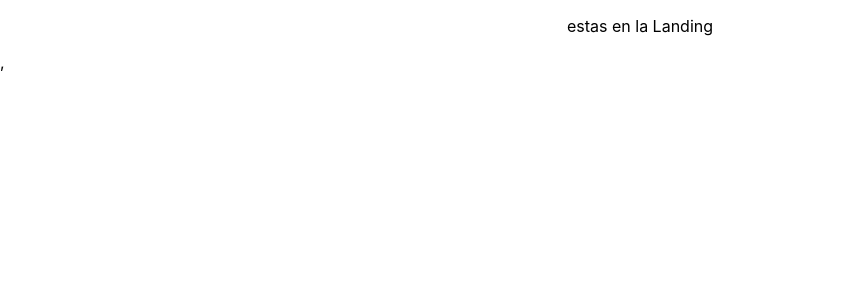
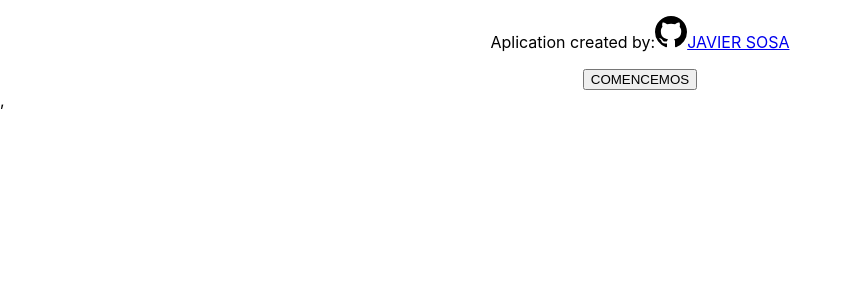
Before and after one commit to JavierSosaAdm/VideoGames, a React (Create React App) app: page / in a window 1280 px wide. Shown: the top 300 px of the page, without its empty margins (0-851 px from the left). Built offline with nearby package versions, Linux system fonts and the light colour scheme.

Commit message:
landing comenzado

```diff
--- a/src/Views/Landing/landing.jsx
+++ b/src/Views/Landing/landing.jsx
@@ -1,9 +1,41 @@
-const Landing = () => {
-    return (
-        <div>
-            <p>estas en la Landing</p>
-        </div>
-    )
+import React, { Component } from 'react';
+import { Navigate } from 'react-router-dom';
+
+class Landing extends Component {
+    constructor(props) {
+        super(props);
+        this.state = {
+            route: null,
+        }
+    }
+    handleNavigate = () => {
+        this.setState({ route: '/home'})
+    }
+    render () {
+        const { route } = this.state;
+
+        if (route) {
+            return <Navigate to={route} replace />
+        };
+
+        return (
+            <>
+                <p>Aplication created by:
+
+                    <a class="AppHeader-logo ml-2" href="https://github.com/JavierSosaAdm" data-hotkey="g d" aria-label="Homepage " data-turbo="false" data-analytics-event="{&quot;category&quot;:&quot;Header&quot;,&quot;action&quot;:&quot;go to dashboard&quot;,&quot;label&quot;:&quot;icon:logo&quot;}">
+                        <svg height="32" aria-hidden="true" viewBox="0 0 16 16" version="1.1" width="32" data-view-component="true" class="octicon octicon-mark-github v-align-middle color-fg-default">
+                            <path d="M8 0c4.42 0 8 3.58 8 8a8.013 8.013 0 0 1-5.45 7.59c-.4.08-.55-.17-.55-.38 0-.27.01-1.13.01-2.2 0-.75-.25-1.23-.54-1.48 1.78-.2 3.65-.88 3.65-3.95 0-.88-.31-1.59-.82-2.15.08-.2.36-1.02-.08-2.12 0 0-.67-.22-2.2.82-.64-.18-1.32-.27-2-.27-.68 0-1.36.09-2 .27-1.53-1.03-2.2-.82-2.2-.82-.44 1.1-.16 1.92-.08 2.12-.51.56-.82 1.28-.82 2.15 0 3.06 1.86 3.75 3.64 3.95-.23.2-.44.55-.51 1.07-.46.21-1.61.55-2.33-.66-.15-.24-.6-.83-1.23-.82-.67.01-.27.38.01.53.34.19.73.9.82 1.13.16.45.68 1.31 2.69.94 0 .67.01 1.3.01 1.49 0 .21-.15.45-.55.38A7.995 7.995 0 0 1 0 8c0-4.42 3.58-8 8-8Z"></path>
+                        </svg>
+                        <span>JAVIER SOSA</span>
+                    </a>
+                </p>
+                <button onClick={this.handleNavigate} >COMENCEMOS</button>
+            </>
+        )
+
+    }
+
+
 };
 
 export default Landing;
```
